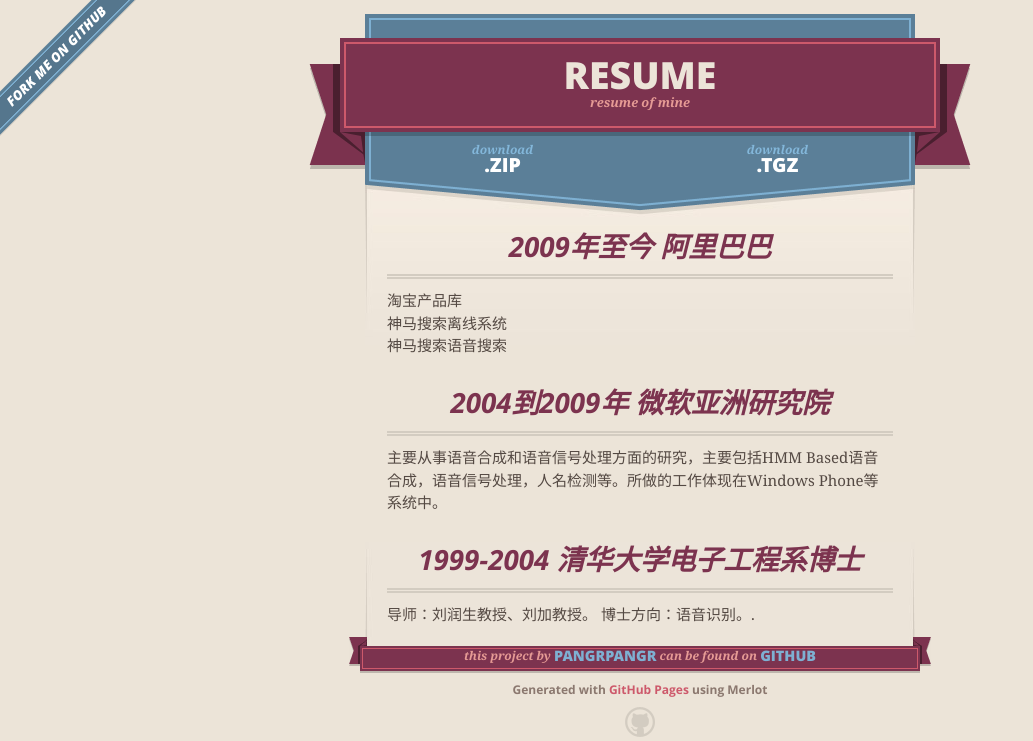
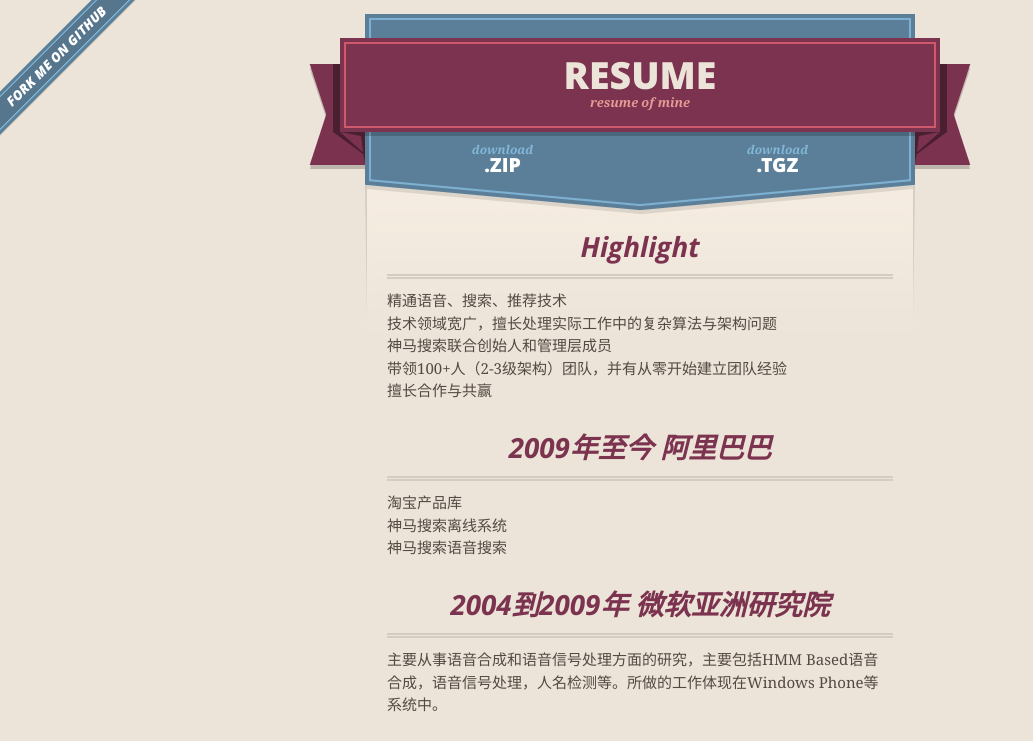
Before and after one commit to pangrpangr/resume, a plain HTML site: page index.html in a window 1280 px wide. Shown: the top 741 px of the page, without its empty margins (0-1033 px from the left). Drawn offline with nearby package versions, Linux system fonts and the light colour scheme.

```diff
--- a/index.html
+++ b/index.html
@@ -47,6 +47,15 @@
 
       <section id="main_content">
         <h3>
+<a id="highlight" class="anchor" href="#highlight" aria-hidden="true"><span class="octicon octicon-link"></span></a>Highlight</h3>
+
+<p>精通语音、搜索、推荐技术<br>
+技术领域宽广，擅长处理实际工作中的复杂算法与架构问题<br>
+神马搜索联合创始人和管理层成员<br>
+带领100+人（2-3级架构）团队，并有从零开始建立团队经验<br>
+擅长合作与共赢    </p>
+
+<h3>
 <a id="2009年至今-阿里巴巴" class="anchor" href="#2009%E5%B9%B4%E8%87%B3%E4%BB%8A-%E9%98%BF%E9%87%8C%E5%B7%B4%E5%B7%B4" aria-hidden="true"><span class="octicon octicon-link"></span></a>2009年至今 阿里巴巴</h3>
 
 <p>淘宝产品库<br>
--- a/params.json
+++ b/params.json
@@ -1 +1 @@
-{"name":"Resume","tagline":"resume of mine","body":"### 2009年至今 阿里巴巴\r\n淘宝产品库  \r\n神马搜索离线系统  \r\n神马搜索语音搜索  \r\n\r\n### 2004到2009年 微软亚洲研究院\r\n主要从事语音合成和语音信号处理方面的研究，主要包括HMM Based语音合成，语音信号处理，人名检测等。所做的工作体现在Windows Phone等系统中。\r\n\r\n### 1999-2004 清华大学电子工程系博士 \r\n\r\n导师：刘润生教授、刘加教授。 博士方向：语音识别。.\r\n\r\n\r\n","google":"","note":"Don't delete this file! It's used internally to help with page regeneration."}
+{"name":"Resume","tagline":"resume of mine","body":"### Highlight\r\n精通语音、搜索、推荐技术  \r\n技术领域宽广，擅长处理实际工作中的复杂算法与架构问题  \r\n神马搜索联合创始人和管理层成员  \r\n带领100+人（2-3级架构）团队，并有从零开始建立团队经验  \r\n擅长合作与共赢    \r\n\r\n\r\n### 2009年至今 阿里巴巴\r\n淘宝产品库  \r\n神马搜索离线系统  \r\n神马搜索语音搜索  \r\n\r\n### 2004到2009年 微软亚洲研究院\r\n主要从事语音合成和语音信号处理方面的研究，主要包括HMM Based语音合成，语音信号处理，人名检测等。所做的工作体现在Windows Phone等系统中。\r\n\r\n### 1999-2004 清华大学电子工程系博士 \r\n\r\n导师：刘润生教授、刘加教授。 博士方向：语音识别。.\r\n\r\n\r\n","google":"","note":"Don't delete this file! It's used internally to help with page regeneration."}
```
